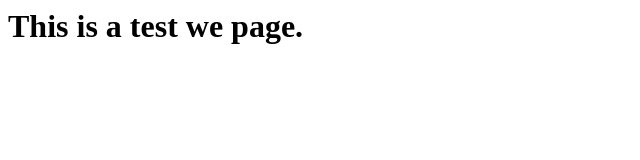
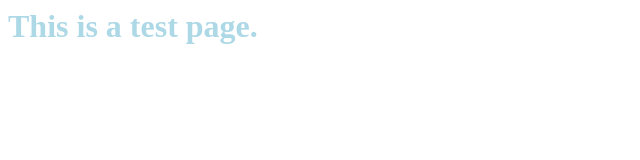
Before and after one commit to bbcsnj/test, a plain HTML site: page index.html in a window 1280 px wide. Shown: the whole page, without its empty margins (0-640 px from the left). Drawn offline with Linux system fonts and the light colour scheme.

Commit message:
Update index.html

```diff
--- a/index.html
+++ b/index.html
@@ -3,6 +3,6 @@
 <title>Test Page</title>
 </head>
 <body>
-<h1>This is a test we page.</h1>
+<h1 style="color:lightblue">This is a test page.</h1>
 </body>
 </html>
```
